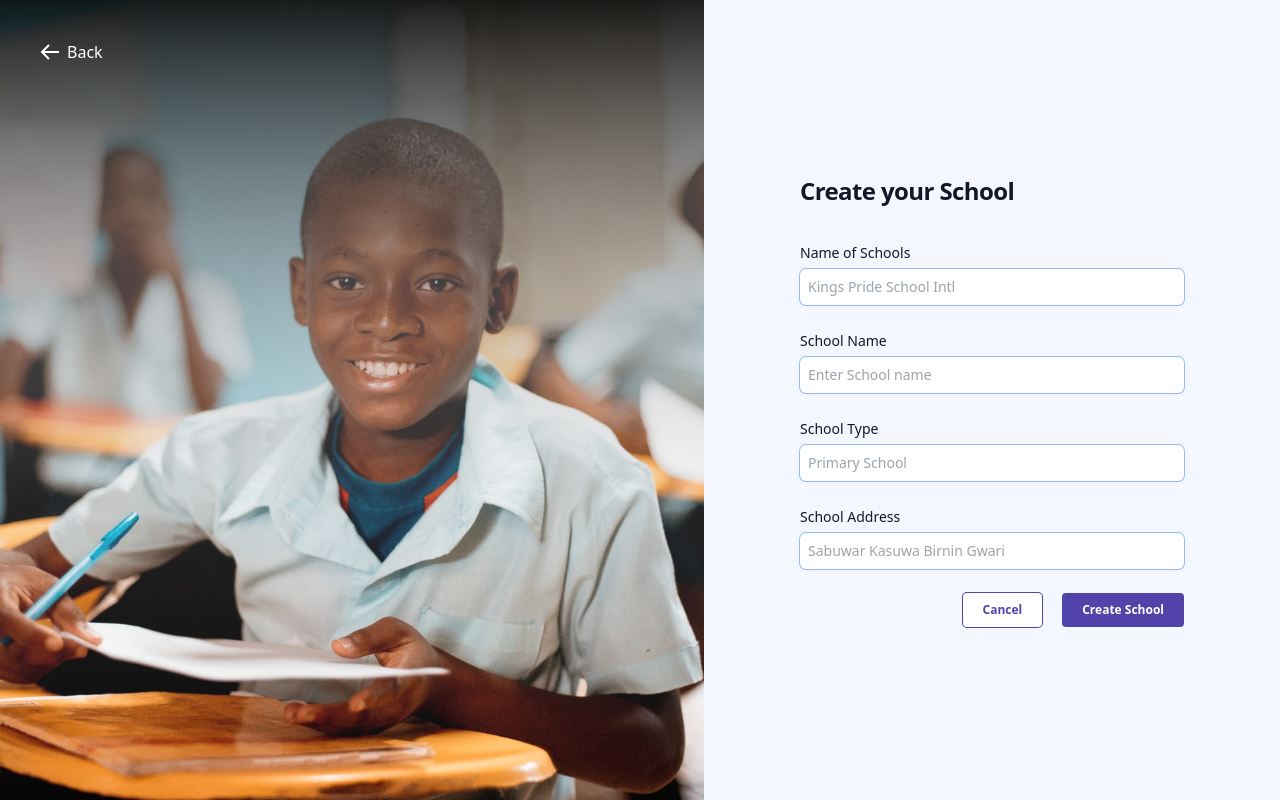
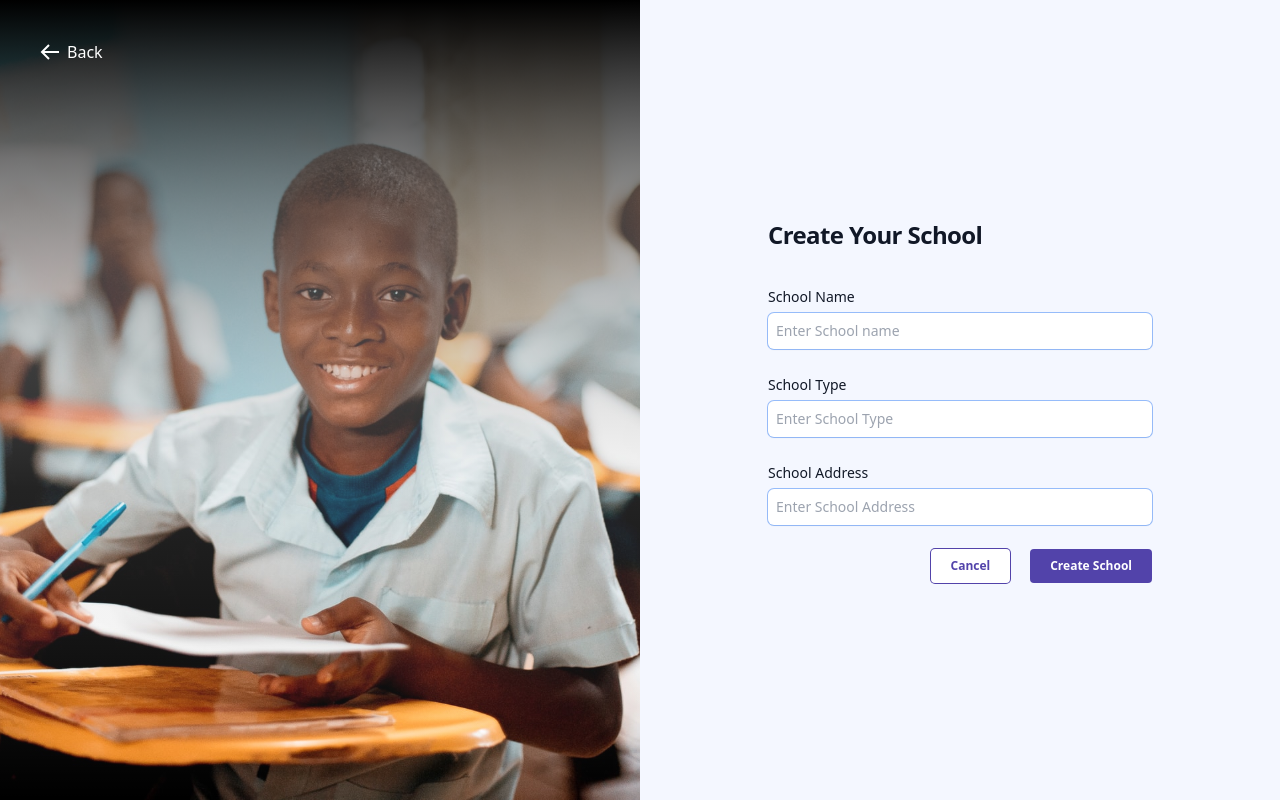
Before and after one commit to yusuftomilola/School-Management-System, a React (Vite) app: page /create-school in a window 1280 px wide. Built offline with nearby package versions, Linux system fonts and the light colour scheme.

Commit message:
form valiidation updated in the sign up pages

```diff
--- a/package.json
+++ b/package.json
@@ -14,10 +14,12 @@
     "@heroicons/react": "^2.1.5",
     "chart.js": "^4.4.4",
     "daisyui": "^4.12.10",
+    "formik": "^2.4.6",
     "react": "^18.3.1",
     "react-chartjs-2": "^5.2.0",
     "react-dom": "^18.3.1",
-    "react-router-dom": "^6.26.1"
+    "react-router-dom": "^6.26.1",
+    "yup": "^1.4.0"
   },
   "devDependencies": {
     "@eslint/js": "^9.9.0",
--- a/src/App.jsx
+++ b/src/App.jsx
@@ -46,7 +46,7 @@ function App() {
           <Route path="/subjects" element={<Subjects />} />
           <Route path="/scoresheet" element={<Scoresheet />} />
           <Route path="/school-calender" element={<SchoolCalender />} />
-          <Route path="/userss" element={<DashboardUsers />} />
+          <Route path="/users" element={<DashboardUsers />} />
           <Route path="/forms" element={<Forms />} />
         </Route>
 
--- a/src/pages/CreateAccount.jsx
+++ b/src/pages/CreateAccount.jsx
@@ -1,110 +1,155 @@
 import React from "react";
-import { Link } from "react-router-dom";
+import * as Yup from "yup";
+import { Link, useNavigate } from "react-router-dom";
+import { Formik, Form, Field, ErrorMessage } from "formik";
 import createAccountImg from "../assets/images/Create-account-img.svg";
 
+const validationSchema = Yup.object({
+  fullName: Yup.string()
+    .min(5, "Full Name must be atleast 8 characters")
+    .required(" Full Name  is required"),
+
+  email: Yup.string()
+    .min(10, "Email must be at least 10 characters")
+    .required("email is required"),
+
+  schoolName: Yup.string()
+    .min(5, "School name must be at least 5 characters")
+    .required("School name is required"),
+});
+
 function CreateAccount() {
+  const navigate = useNavigate()
+  const initialValues = {
+    fullName: "",
+    email: "",
+    schoolName: "",
+  };
+
+  const handleSubmit = (values, { setSubmitting, resetForm }) => {
+    alert("Account Created successfully!");
+    setSubmitting(false);
+    resetForm();
+    navigate ('/sign-in')
+  };
+
   return (
     <>
-      <div className="flex h-[100vh] flex-1">
-
-        <div className=" relative hidden w-0 flex-1  lg:block ">
+      <div className="flex h-[100vh] w-[100%] flex-1">
+        {/* LEFT SIDE */}
+        <div className=" relative hidden w-[50%] flex-1  lg:block ">
           <img
             alt="boy-img"
-            src= {createAccountImg}
+            src={createAccountImg}
             className="absolute inset-0 h-full w-full object-cover"
           />
         </div>
 
-        <div className="flex flex-1 flex-col relative justify-center px-4 py-12 sm:px-6 lg:flex-none lg:px-20 xl:px-24">
+        {/* RIGHT SIDE  */}
+        <div className="flex flex-1 flex-col w-[50%] relative justify-center px-4 py-12 sm:px-6 lg:flex-none lg:px-20 xl:px-24">
           <div className="mx-auto w-full max-w-sm lg:w-96">
-
             <h2 className="text-2xl font-bold leading-9 tracking-tight text-gray-900">
               Create Account
             </h2>
 
+            <Formik
+              initialValues={initialValues}
+              validationSchema={validationSchema}
+              onSubmit={handleSubmit}
+            >
+              {({ isSubmitting }) => (
                 <div className="mt-8">
                   <div>
-                <form action="#" method="POST" className="space-y-6">
+                    <Form className="space-y-6">
                       <div>
-                    <label
-                      htmlFor="email"
-                      className="block text-sm font-medium leading-6 text-gray-900"
-                    >
+                        <label className="block text-sm font-medium leading-6 text-gray-900">
                           Full Name
                         </label>
                         <div className="mt-1">
-                      <input
+                          <Field
                             id="fullName"
-                        name="full name"
+                            name="fullName"
                             type="text"
-                        required
-                        autoComplete="full name"
                             placeholder="Ahmad Abdulkareem"
                             className="block w-full rounded-md border-0 px-2 py-1.5 shadow-sm ring-1  sm:text-sm sm:leading-6"
+                          />
+                          <ErrorMessage
+                            name="fullName"
+                            component="p"
+                            className="text-red-500 text-sm"
                           />
                         </div>
                       </div>
 
                       <div>
-                    <label
-                      htmlFor="email"
-                      className="block text-sm font-medium leading-6 text-gray-900"
-                    >
+                        <label className="block text-sm font-medium leading-6 text-gray-900">
                           Email
                         </label>
                         <div className="mt-1">
-                      <input
+                          <Field
                             id="email"
                             name="email"
                             type="email"
-                        required
-                        autoComplete="current-email"
                             placeholder="example@email.com"
                             className="block w-full rounded-md border-0 px-2 py-1.5 shadow-sm ring-1  sm:text-sm sm:leading-6"
+                          />
+                          <ErrorMessage
+                            name="email"
+                            component="p"
+                            className="text-red-500 text-sm"
                           />
                         </div>
                       </div>
 
                       <div>
-                    <label
-                      htmlFor="school name"
-                      className="block text-sm font-medium leading-6 text-gray-900"
-                    >
+                        <label className="block text-sm font-medium leading-6 text-gray-900">
                           School Name
                         </label>
                         <div className="mt-1">
-                      <input
+                          <Field
                             id="schoolName"
-                        name="school name"
+                            name="schoolName"
                             type="text"
-                        required
-                        autoComplete="current-school-name"
                             placeholder="King's Pride School Intl"
                             className="block w-full rounded-md border-0 px-2 py-1.5 shadow-sm ring-1  sm:text-sm sm:leading-6"
+                          />
+                          <ErrorMessage
+                            name="schoolName"
+                            component="p"
+                            className="text-red-500 text-sm"
                           />
                         </div>
                       </div>
 
                       <div className="flex justify-end gap-5">
                         <button
-                      type="submit"
-                      className="btn bg-white p-2 px-5 text-[12px] font-semibold "
+                          type="button"
+                          className="btn bg-white p-2 px-5 text-[12px] ring-1 ring-[#5243AA] rounded-sm font-semibold "
                         >
                           Cancel
                         </button>
 
-                    <Link to={'/home'} className="btn bg-[#5243AA] p-2 px-5 text-[12px] rounded-sm text-white font-semibold"> Register </Link>
+                        <button
+                          type="submit"
+                          disabled={isSubmitting}
+                          className="btn bg-[#5243AA] p-2 px-5 text-[12px] rounded-sm text-white font-semibold"
+                        >
+                          {isSubmitting ? "Submitting..." : "Register"}
+                        </button>
                       </div>
-                </form>
+                    </Form>
                   </div>
 
                   <div className="mt- flex gap-1 absolute bottom-3">
                     <p>Already have an account?</p>
-                <Link to={'/sign-in'} className="text-blue-300">Login here</Link>
+                    <Link to={"/sign-in"} className="text-[#5243AA] font-semibold">
+                      Login here
+                    </Link>
                   </div>
+                </div>
+              )}
+            </Formik>
 
-
-            </div>
           </div>
         </div>
       </div>
--- a/src/pages/CreateSchool.jsx
+++ b/src/pages/CreateSchool.jsx
@@ -1,134 +1,169 @@
 import React from "react";
-import { Link } from "react-router-dom";
+import * as Yup from "yup";
+import { Link, useNavigate } from "react-router-dom";
+import { Formik, Form, Field, ErrorMessage } from "formik";
+import arrowBack from "../assets/images/arrowBack-img.svg";
 import createSchoolImg from "../assets/images/createSchool-img.svg";
-import arrowBack from "../assets/images/arrowBack-img.svg"
 
-function CreateAccount() {
+//formik validation functions
+const validationSchema = Yup.object({
+  nameOfSchool: Yup.string()
+    .min(5, "name of school must be atleast 5 characters")
+    .required("Name of school is required"),
+
+  schoolName: Yup.string()
+    .min(5, "School name must be at least 5 characters")
+    .required("School name is required"),
+
+  schoolType: Yup.string()
+    .min(5, "School type must be at least 5 characters")
+    .required("School type is required"),
+
+  schoolAddress: Yup.string()
+    .min(10, "Address must be at least 10 characters long")
+    .required("School address is required"),
+});
+
+function createSchool() {
+  const navigate = useNavigate()
+  // Initial values for the form fields
+  const initialValues = {
+    nameOfSchool: "",
+    schoolName: "",
+    schoolType: "",
+    schoolAddress: "",
+  };
+
+  const handleSubmit = (values, { setSubmitting, resetForm }) => {
+    alert("Form submitted successfully!");
+    navigate("/home")
+    setSubmitting(false);
+    resetForm();
+  };
+
   return (
     <>
-      <div className="flex h-[100vh] flex-1">
-
-        <div className="   hidden sm:w-0 flex-1  lg:block relative ">
+      <div className="flex h-[100vh] flex-1 w-[100%]">
+        {/* LEFT  */}
+        <div className="   hidden sm:w-0 flex-1 w-[50%] lg:block relative ">
           <img
             alt="boy-img"
-            src= {createSchoolImg}
+            src={createSchoolImg}
             className="absolute inset-0 h-full w-full object-cover"
           />
 
-
-            <Link to={'/home'} className="flex gap-2 absolute top-10 left-10">
-            <img src= {arrowBack} alt="back-arrow" />
-            <p className="text-white">Back</p></Link>
-
+          <Link to={"/home"} className="flex gap-2 absolute top-10 left-10">
+            <img src={arrowBack} alt="back-arrow" />
+            <p className="text-white">Back</p>
+          </Link>
         </div>
 
-        <div className="flex flex-1 flex-col relative justify-center px-4 py-12 sm:px-6 lg:flex-none lg:px-20 xl:px-24">
-          <div className="mx-auto w-full max-w-sm lg:w-96">
-
-              <h2 className="text-2xl font-bold leading-9 tracking-tight text-gray-900">
-                Create your School
+        {/* RIGHT */}
+        <div className="w-[50%] flex flex-1 flex-col relative justify-center px-4 py-12 sm:px-6 lg:flex-none lg:px-20 xl:px-24">
+          <div className="mx-auto w-full max-w-sm ">
+            <h2 className="text-2xl font-bold leading-9 tracking-tight text-gray-900 max-w-[300px]">
+              Create Your School
             </h2>
 
+            <Formik
+              initialValues={initialValues}
+              validationSchema={validationSchema}
+              onSubmit={handleSubmit}
+            >
+              {({ isSubmitting }) => (
                 <div className="mt-8">
                   <div>
-                <form action="#" method="POST" className="space-y-6">
+                    <Form className="space-y-6">
+                      {/* school name field  */}
                       <div>
-                    <label
-                      htmlFor="email"
-                      className="block text-sm font-medium leading-6 text-gray-900"
-                    >
-                    Name of Schools
+                        <label className="block text-sm font-medium leading-6 text-gray-900">
+                          School Name
                         </label>
                         <div className="mt-1">
-                      <input
-                        id="nameOfSchool"
-                        name="name of school"
+                          <Field
+                            id="schoolName"
+                            name="schoolName"
                             type="text"
-                        required
-                        autoComplete="current name-of-school"
-                        placeholder="Kings Pride School Intl"
-                        className="block w-full rounded-md border-0 px-2 py-1.5 shadow-sm ring-1  sm:text-sm sm:leading-6"
+                            placeholder="Enter School name"
+                            className={
+                              "block w-full rounded-md border-0 px-2 py-1.5 shadow-sm ring-1  sm:text-sm sm:leading-6"
+                            }
+                          />
+                          <ErrorMessage
+                            name="schoolName"
+                            component="p"
+                            className="text-red-500 text-sm"
                           />
                         </div>
                       </div>
-
+                      {/* school type field  */}
                       <div>
-                    <label
-                      htmlFor="school name"
-                      className="block text-sm font-medium leading-6 text-gray-900"
-                    >
-                     School Name
+                        <label className="block text-sm font-medium leading-6 text-gray-900">
+                          School Type
                         </label>
                         <div className="mt-1">
-                      <input
-                        id="schoolName"
-                        name="school name"
+                          <Field
+                            id="schoolType"
+                            name="schoolType"
                             type="text"
-                        required
-                        autoComplete="current-school-name"
-                        placeholder="Enter School name"
-                        className="block w-full rounded-md border-0 px-2 py-1.5 shadow-sm ring-1  sm:text-sm sm:leading-6"
+                            placeholder="Enter School Type"
+                            className={
+                              "block w-full rounded-md border-0 px-2 py-1.5 shadow-sm ring-1  sm:text-sm sm:leading-6 "
+                            }
+                          />
+
+                          <ErrorMessage
+                            name="schoolType"
+                            component="p"
+                            className="text-red-500 text-sm"
                           />
                         </div>
                       </div>
-
+                      {/* school Address field */}
                       <div>
-                    <label
-                      htmlFor="email"
-                      className="block text-sm font-medium leading-6 text-gray-900"
-                    >
-                     School Type
+                        <label className="block text-sm font-medium leading-6 text-gray-900">
+                          School Address
                         </label>
                         <div className="mt-1">
-                      <input
-                        id="schoolType"
-                        name="school type"
+                          <Field
+                            id="schoolAddress"
+                            name="schoolAddress"
                             type="text"
-                        required
-                        autoComplete="current-school-type"
-                        placeholder="Primary School"
-                        className="block w-full rounded-md border-0 px-2 py-1.5 shadow-sm ring-1  sm:text-sm sm:leading-6"
+                            placeholder="Enter School Address"
+                            className={
+                              "block w-full rounded-md border-0 px-2 py-1.5 shadow-sm ring-1  sm:text-sm sm:leading-6"
+                            }
+                          />
+
+                          <ErrorMessage
+                            name="schoolAddress"
+                            component="p"
+                            className="text-red-500 text-sm"
                           />
                         </div>
                       </div>
-
-                  <div>
-                    <label
-                      htmlFor="email"
-                      className="block text-sm font-medium leading-6 text-gray-900"
-                    >
-                     School Address
-                    </label>
-                    <div className="mt-1">
-                      <input
-                        id="schoolAddress"
-                        name="school address"
-                        type="text"
-                        required
-                        autoComplete="current-school-address"
-                        placeholder="Sabuwar Kasuwa Birnin Gwari"
-                        className="block w-full rounded-md border-0 px-2 py-1.5 shadow-sm ring-1  sm:text-sm sm:leading-6"
-                      />
-                    </div>
-                  </div>
-
-
+                      {/* buttons section  */}
                       <div className="flex justify-end gap-5">
-                    <Link to={'/home'}>
                         <button
-                        type="submit"
+                          type="button"
                           className="btn bg-white p-2 px-5 text-[12px] font-semibold ring-1 ring-[#5243AA] text-[#5243AA] rounded "
                         >
                           Cancel
                         </button>
-                    </Link>
 
-                    <Link to={'/dashboard'} className="btn bg-[#5243AA] p-2 px-5 text-[12px] rounded text-white font-semibold"> Create School </Link>
+                        <button
+                          type="submit"
+                          disabled={isSubmitting}
+                          className="btn bg-[#5243AA] p-2 px-5 text-[12px] rounded text-white font-semibold"
+                        >
+                         {isSubmitting ? "Submitting..." : "Create School"}
+                        </button>
                       </div>
-                </form>
+                    </Form>
                   </div>
-
                 </div>
+              )}
+            </Formik>
           </div>
         </div>
       </div>
@@ -136,4 +171,4 @@ function CreateAccount() {
   );
 }
 
-export default CreateAccount;
+export default createSchool;
--- a/src/pages/SignIn.jsx
+++ b/src/pages/SignIn.jsx
@@ -1,13 +1,41 @@
 import React from "react";
-import signInImg from "../assets/images/signIn-img.svg"
-import { Link } from "react-router-dom";
+import { Formik, Field, Form, ErrorMessage } from "formik";
+import * as Yup from "yup";
+import signInImg from "../assets/images/signIn-img.svg";
+import { Link, useNavigate } from "react-router-dom";
 
 const SignIn = () => {
+  const navigate = useNavigate();
+
+  // Initial values for form fields
+  const initialValues = {
+    email: "",
+    password: "",
+  };
+
+  // Validation schema using Yup
+  const validationSchema = Yup.object({
+    email: Yup.string()
+      .min(5, "Email must be at least 5 characters")
+      .required("Email is required"),
+    password: Yup.string()
+      .min(6, "Password must be at least 6 characters")
+      .required("Password is required"),
+  });
+
+  // Submit handler
+  const handleSubmit = (values, { setSubmitting, resetForm }) => {
+    alert("Logged In Successfully!");
+    navigate("/home"); // Navigate to the home page after submission
+    setSubmitting(false);
+    resetForm();
+  };
+
   return (
     <>
-      <div className="flex h-[100vh] flex-1">
-
-        <div className=" relative hidden w-0 flex-1  lg:block ">
+      <div className="flex h-[100vh] flex-1 w-[100%]">
+        {/* LEFT SIDE  */}
+        <div className="relative hidden w-[50%] flex-1 lg:block">
           <img
             alt="boy-img"
             src={signInImg}
@@ -15,53 +43,56 @@ const SignIn = () => {
           />
         </div>
 
-        <div className="flex flex-1 flex-col relative justify-center px-4 py-12 sm:px-6 lg:flex-none lg:px-20 xl:px-24">
+        {/* RIGHT SIDE */}
+        <div className="w-[50%] flex flex-1 flex-col relative justify-center px-4 py-12 sm:px-6 lg:flex-none lg:px-20 xl:px-24">
           <div className="mx-auto w-full max-w-sm lg:w-96">
-
-              <h2 className="text-2xl font-bold leading-9 tracking-tight text-gray-900">
-                Sign in
-              </h2>
-
-            <div className="mt-8">
-              <div>
-                <form action="#" method="POST" className="space-y-6">
-
+            <h2 className="text-2xl font-bold leading-9 tracking-tight text-gray-900 mb-10">
+              Sign In
+            </h2>
+            {/* Formik Wrapper */}
+            <Formik
+              initialValues={initialValues}
+              validationSchema={validationSchema}
+              onSubmit={handleSubmit}
+            >
+              {({ isSubmitting }) => (
+                <Form className="space-y-6">
                   <div>
-                    <label
-                      htmlFor="email"
-                      className="block text-sm font-medium leading-6 text-gray-900"
-                    >
-                     Email
+                    <label className="block text-sm font-medium leading-6 text-gray-900">
+                      Email
                     </label>
                     <div className="mt-1">
-                      <input
+                      <Field
                         id="email"
                         name="email"
                         type="email"
-                        required
-                        autoComplete="current-email"
-                        placeholder="example@gmail.co"
-                        className="block w-full rounded-md border-0 px-2 py-1.5 shadow-sm ring-1  sm:text-sm sm:leading-6"
+                        placeholder="example@gmail.com"
+                        className="block w-full rounded-md border-0 px-2 py-1.5 shadow-sm ring-1 sm:text-sm sm:leading-6"
+                      />
+                      <ErrorMessage
+                        name="email"
+                        component="p"
+                        className="text-red-500 text-sm"
                       />
                     </div>
                   </div>
 
                   <div>
-                    <label
-                      htmlFor="password"
-                      className="block text-sm font-medium leading-6 text-gray-900"
-                    >
+                    <label className="block text-sm font-medium leading-6 text-gray-900">
                       Password
                     </label>
                     <div className="mt-1">
-                      <input
+                      <Field
                         id="password"
                         name="password"
                         type="password"
-                        required
-                        autoComplete="current-password"
                         placeholder="Enter Password"
-                        className="block w-full rounded-md border-0 px-2 py-1.5 shadow-sm ring-1  sm:text-sm sm:leading-6"
+                        className="block w-full rounded-md border-0 px-2 py-1.5 shadow-sm ring-1 sm:text-sm sm:leading-6"
+                      />
+                      <ErrorMessage
+                        name="password"
+                        component="p"
+                        className="text-red-500 text-sm"
                       />
                     </div>
                   </div>
@@ -73,23 +104,28 @@ const SignIn = () => {
                   <div className="flex justify-end gap-5">
                     <button
                       type="button"
-                      className="btn bg-white p-2 px-5  font-semibold ring-1 ring-[#5243AA] rounded text-[#5243AA]"
+                      className="btn bg-white p-2 px-5 font-semibold ring-1 ring-[#5243AA] rounded text-[#5243AA]"
                     >
-                     Cancel
+                      Cancel
                     </button>
 
-                    <Link to={'/home'} className="btn bg-[#5243AA] p-2 px-5 rounded text-white font-semibold"> Login </Link>
+                    <button
+                      type="submit"
+                      disabled={isSubmitting}
+                      className="btn bg-[#5243AA] p-2 px-5 rounded text-white font-semibold"
+                    >
+                      {isSubmitting ? "Submitting..." : "Login"}
+                    </button>
                   </div>
+                </Form>
+              )}
+            </Formik>
 
-                </form>
-              </div>
-
-              <div className="mt- flex gap-1 absolute bottom-3 ml-10" >
-                <p>Already have an account?</p>
-                <Link to={'/'} className="text-[#5243AA]">Register here</Link>
-              </div>
-
-
+            <div className="mt- flex gap-1 absolute bottom-3 ml-10">
+              <p>Don't have an account?</p>
+              <Link to={"/"} className="text-[#5243AA] font-semibold">
+                Register here
+              </Link>
             </div>
           </div>
         </div>
```
Also changed, not shown: src/assets/images/schoolCalender.svg (added), 1 other file (tests, documents, lock files or other folders). Lines whose indentation alone changed are shown as unchanged.
